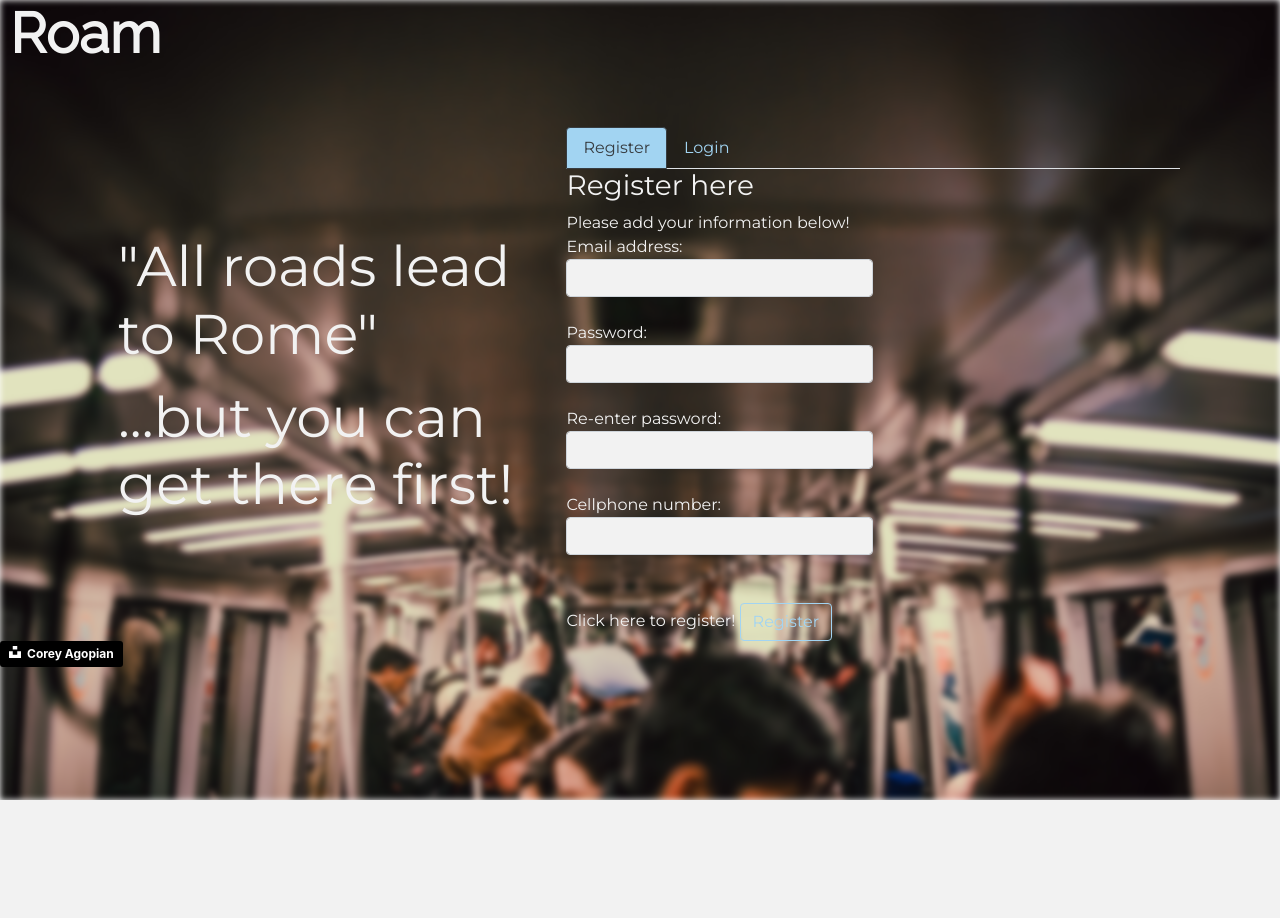
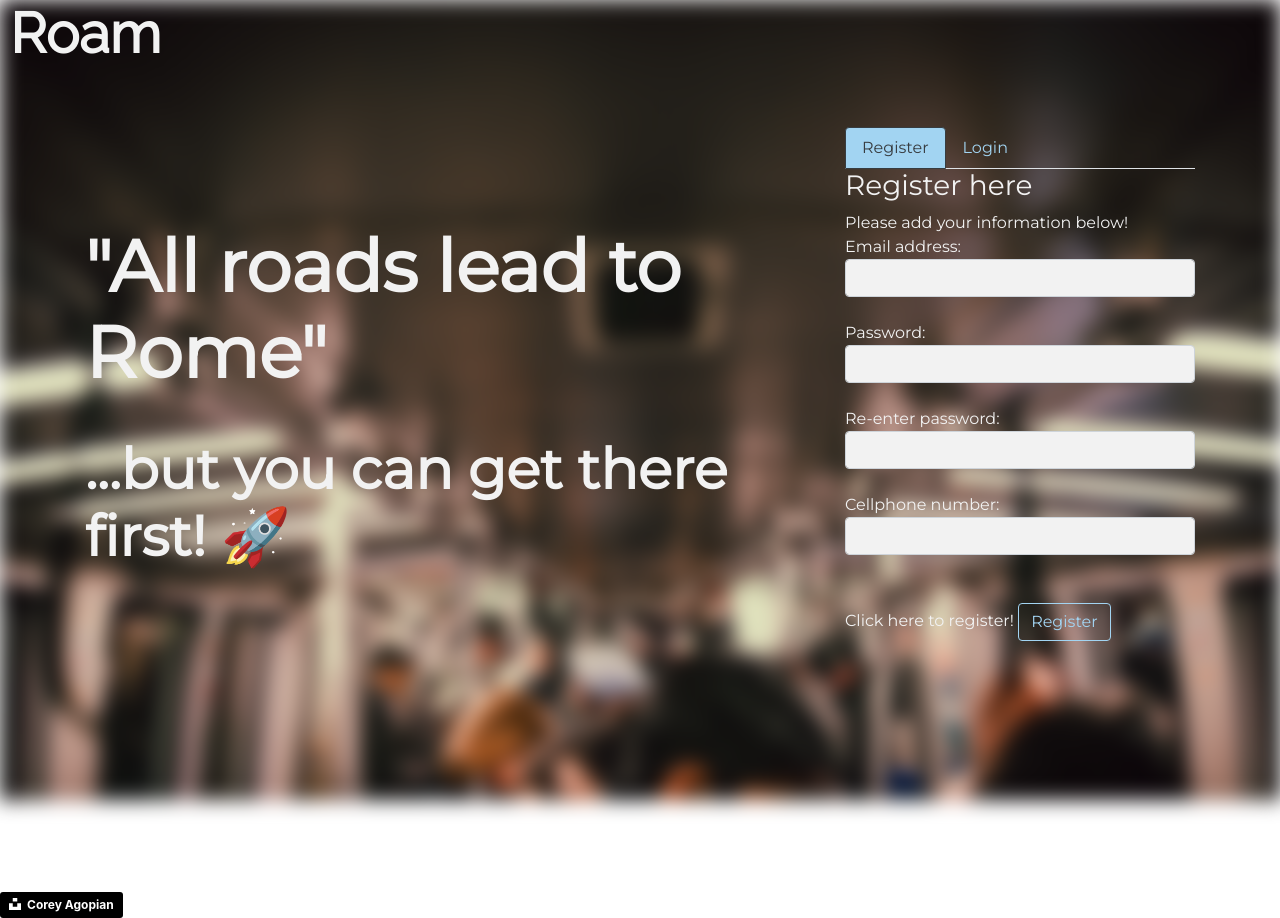
Before and after one commit to aileentran/roam, a Flask app: page / in a window 1280 px wide. Before the commit the page ends 800 px from the top, so only its background shows below. Run offline with Flask 2, Linux system fonts and the light colour scheme; some libraries are stand-ins or nearby versions.

Commit message:
Styled front page and included rocket emoji

```diff
--- a/static/css/homepage.css
+++ b/static/css/homepage.css
@@ -22,7 +22,7 @@ body {
 }
 
 .demo-2-bg {
-  background-color: #facfe4; /* fallback if background image fails */
+  background-color: #373C40; /* fallback if background image fails */
   background-repeat: no-repeat;
   background-image: url('../images/bart.jpg');
   background-position: center;
@@ -34,7 +34,7 @@ body {
    */
 
   /* background: #facfe4 no-repeat center/cover url('../images/pink-smoke.png'); /**/
-  filter: blur(3px);
+  filter: blur(10px);
   width: 100%;
   height: 100%;
   position: absolute;
@@ -65,7 +65,15 @@ a {
 }
 
 .form-control{
-	width: 50%;
+	width: 100%;
 	color: #373C40;
     background-color: #F2F2F2;
 }
+
+.col-8{
+	height: 765px;
+}
+
+.display-3, .display-4{
+	font-weight:600;
+}
--- a/templates/base.html
+++ b/templates/base.html
@@ -10,7 +10,7 @@
 
 	<link href="https://fonts.googleapis.com/css?family=Montserrat|Raleway&display=swap" rel="stylesheet">
 
-	<title>Roam</title>
+	<title>🚀 Roam</title>
 	{% block head %}{% endblock %}
 	{% block maphead %}{% endblock %}
 </head>
--- a/templates/homepage.html
+++ b/templates/homepage.html
@@ -20,19 +20,18 @@
 	>
     <div class="demo-2-bg"></div>
     	<div class="row">
-	      <div class="column">
-	        <p class="display-4 mx-5">
+	      <div class="col-8">
+	      	<br><br><br><br>
+	        <p class="display-3 mx-8">
 	      "All roads lead to Rome"
 	        </p>
-	        <p class="display-4 mx-5">
-	        	...but you can get there first!
+	        <br>
+	        <p class="display-4 mx-8">
+	        	...but you can get there first! 🚀
 	        </p>
      	</div>
-    </div>
 
-    <div class="container-fluid">
-    	<div class="row">
-    		<div class="col">
+     	<div class="col-4">
 				<ul class="nav nav-tabs" id="myTab" role="tablist">
 				  <li class="nav-item">
 				    <a class="nav-link active" id="register-tab" data-toggle="tab" href="#register" role="tab" aria-controls="register" aria-selected="true">Register</a>
@@ -67,9 +66,7 @@
 				  </div>
 				</div>
 	      	</div>
-    	</div>
     </div>
-
   </section>
 
     <a style="background-color:black;color:white;text-decoration:none;padding:4px 6px;font-family:-apple-system, BlinkMacSystemFont, &quot;San Francisco&quot;, &quot;Helvetica Neue&quot;, Helvetica, Ubuntu, Roboto, Noto, &quot;Segoe UI&quot;, Arial, sans-serif;font-size:12px;font-weight:bold;line-height:1.2;display:inline-block;border-radius:3px" href="https://unsplash.com/@corey_lyfe?utm_medium=referral&amp;utm_campaign=photographer-credit&amp;utm_content=creditBadge" target="_blank" rel="noopener noreferrer" title="Download free do whatever you want high-resolution photos from Corey Agopian"><span style="display:inline-block;padding:2px 3px"><svg xmlns="http://www.w3.org/2000/svg" style="height:12px;width:auto;position:relative;vertical-align:middle;top:-2px;fill:white" viewBox="0 0 32 32"><title>unsplash-logo</title><path d="M10 9V0h12v9H10zm12 5h10v18H0V14h10v9h12v-9z"></path></svg></span><span style="display:inline-block;padding:2px 3px">Corey Agopian</span></a>
```
